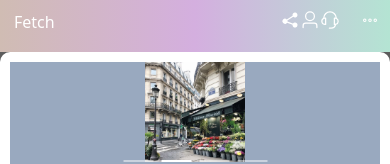
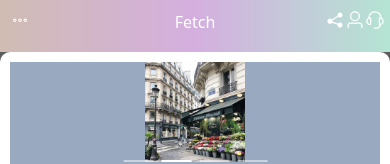
Before and after one commit to cindy951357/-learn-nuxt3-ninja, a Nuxt app: page / in a window 390 px wide. Shown: the top 164 px of the page. Built offline with nearby package versions, Linux system fonts and the light colour scheme.

Commit message:
re-arrange placement of narrow version of header

```diff
--- a/components/Header.vue
+++ b/components/Header.vue
@@ -24,7 +24,10 @@ import { Share, User, Service } from '@element-plus/icons-vue';
     padding: 10px;
     width: 100%;
     display: flex;
-    justify-content: space-between;
+
+    @media (min-width: 470px) {
+        justify-content: space-between;
+    }
 }
 .brand-name {
     color: white;
--- a/layouts/default.vue
+++ b/layouts/default.vue
@@ -1,8 +1,12 @@
 <template>
     <div class="dashboard-container">
         <header class=".htmlheader">
-            <Header/>
-            <div class="hamburger"><el-icon @click="openModal"><more /></el-icon></div>
+            <div class="full-width">
+                <div id="icon_hamburger"><el-icon @click="openModal"><more /></el-icon></div>
+            </div>
+            <div class="full-width">
+                <Header/>
+            </div>
         </header>
         <aside class="side"><Sidebar/></aside>
         <div class="maincontent">
@@ -49,11 +53,12 @@ header {
   background: linear-gradient(90deg, rgba(208,188,179,1) 0%, rgba(212,175,223,1) 50%, rgba(180,228,211,1) 100%);
 }
 
-.hamburger {
+.htmlheader {
     display: flex;
-    padding: 10px;
-    color: white;
+    justify-content: center;
+    align-items: center;
 }
+
 
 .maincontent {
   grid-area: maincontent;
@@ -86,6 +91,41 @@ header {
             "header"
             "maincontent"
             "footer";
+    }
+    .htmlheader {
+        position: relative;
+        width: 100%;
+        display: flex;
+        justify-content: center;
+    }
+
+    .full-width {
+        position: absolute;
+        width: 100%;
+        display: flex;
+
+        .header {
+            justify-self: center;
+            justify-content: center;
+            z-index: 0;
+            position: relative;
+
+            .icon-group {
+                position: absolute;
+                top: 10px;
+                right: 5px;
+            }
+        }
+    }
+
+    #icon_hamburger {
+        position: absolute;
+        width: 20px;
+        height: 20px;
+        left: 10px;
+        top: 10px;
+        color: white;
+        z-index: 2;
     }
 }
 
```
